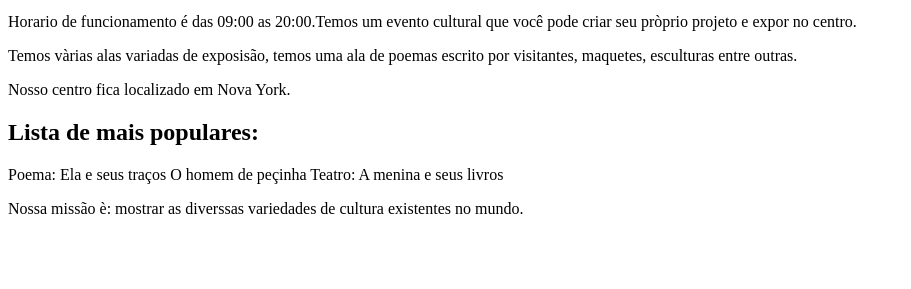
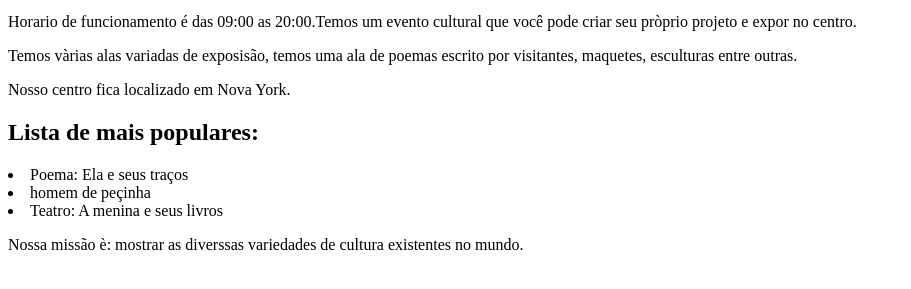
Before and after one commit to adrianjulio00/Adriancvm1ANOB, a plain HTML site: page index.html in a window 1280 px wide. Shown: the part 101-390 px from the top of the page, without its empty margins (0-911 px from the left). Drawn offline with Linux system fonts and the light colour scheme.

Commit message:
wqwsawsaww

```diff
--- a/index.html
+++ b/index.html
@@ -15,9 +15,9 @@
 <p>Nosso centro fica localizado em Nova York.</p>
 
 <h2>Lista de mais populares:</h2>
-<l1>Poema: Ela e seus traços<l1>
-</l1> O homem de peçinha</l1>
-<l1>Teatro: A menina e seus livros</l1>
+<li>Poema: Ela e seus traços</li>
+<li> homem de peçinha</li>
+<li>Teatro: A menina e seus livros</li>
 
 <p>Nossa missão è: mostrar as diverssas variedades de cultura existentes no mundo.</p>
 </body>
```
